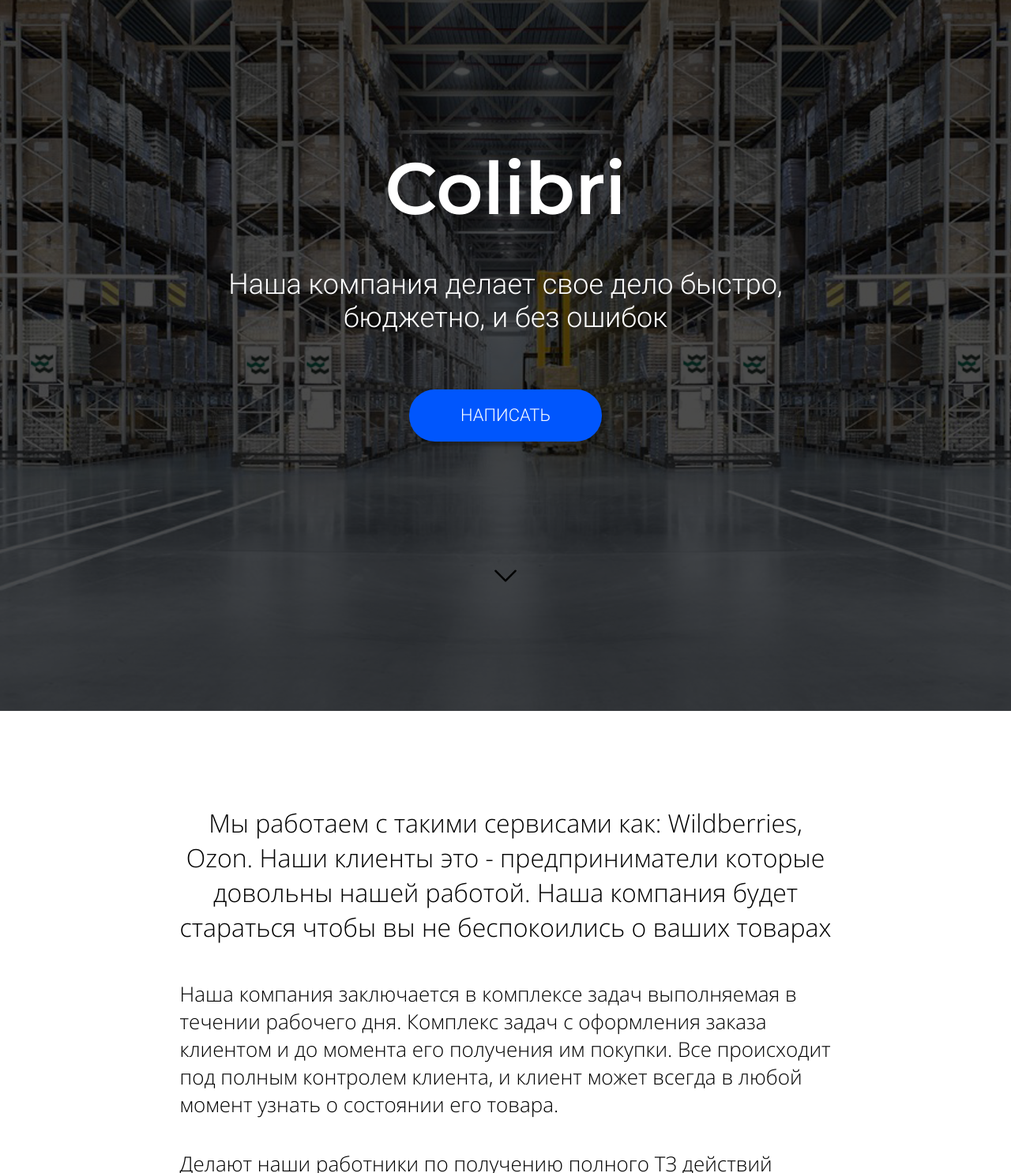
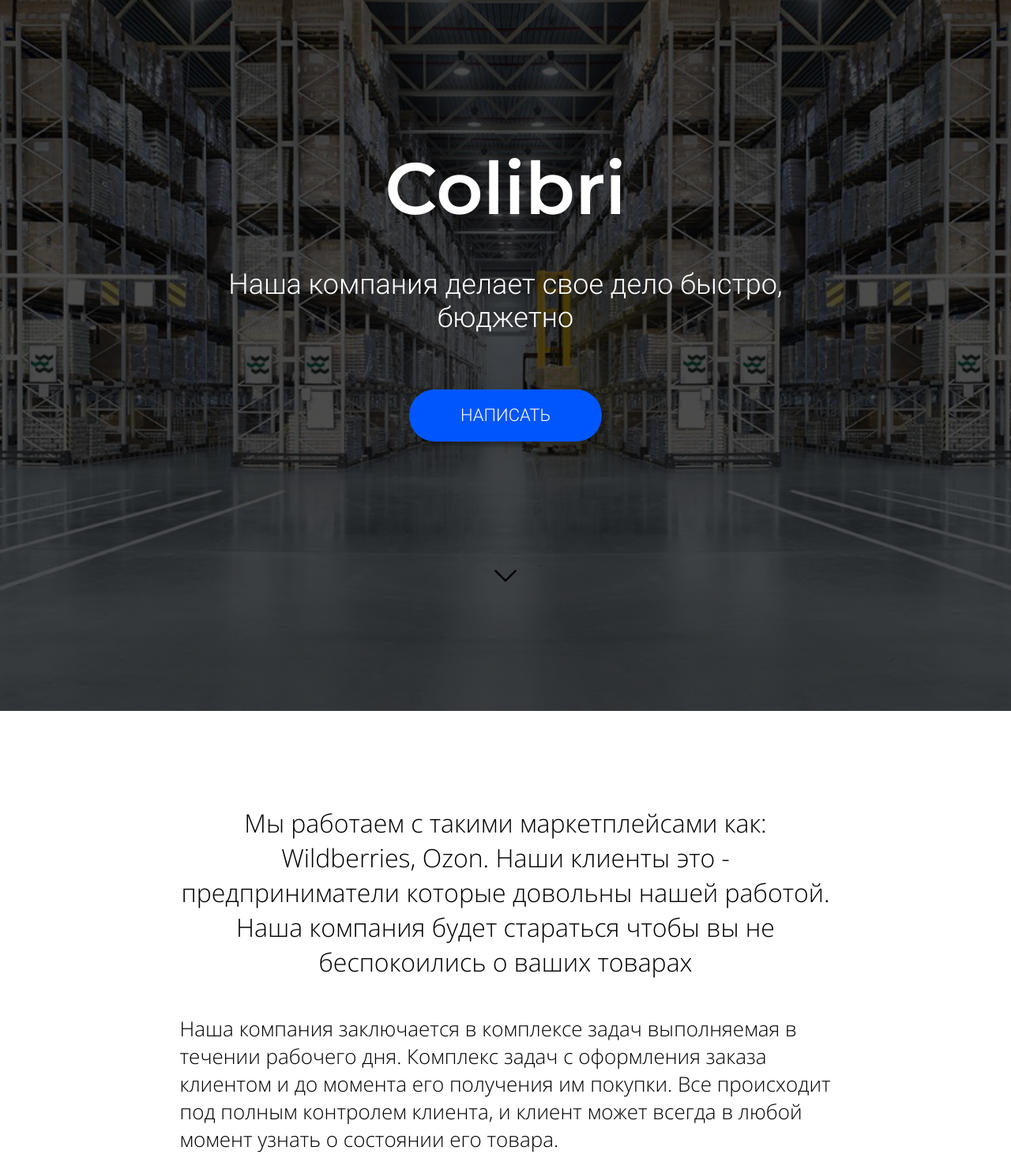
Before and after one commit to prdz14/Colibri, a plain HTML site: page index.html in a window 1280 px wide. Shown: the top 1485 px of the page at 79% size. Drawn offline with Linux system fonts and the light colour scheme.

Commit message:
Update index.html

```diff
--- a/index.html
+++ b/index.html
@@ -15,7 +15,7 @@
         <img class="header_img" src="img/bckg1.png" alt="">
         <div class="container">
             <h1 class="header_title">Colibri</h1>
-            <p class="header_subtitle">Наша компания делает свое дело быстро, бюджетно, и без ошибок</p>
+            <p class="header_subtitle">Наша компания делает свое дело быстро, бюджетно</p>
             <a href="https://t.me/gigant_WB" target="_blank" class="header_btn">НАПИСАТЬ</a>
             <a href="#footer"><img class="arrow" src="img/arrowdown.png" alt=""></a>
         </div>
@@ -23,7 +23,7 @@
     <main class="main">
         <section class="about ">
             <div class="container">
-                <h2 class="about_title">Мы работаем с такими сервисами как: Wildberries, Ozon.
+                <h2 class="about_title">Мы работаем с такими маркетплейсами как: Wildberries, Ozon.
                     Наши клиенты это - предприниматели которые довольны нашей работой.
                     Наша компания будет стараться
                     чтобы вы не беспокоились о ваших товарах</h2>
```
